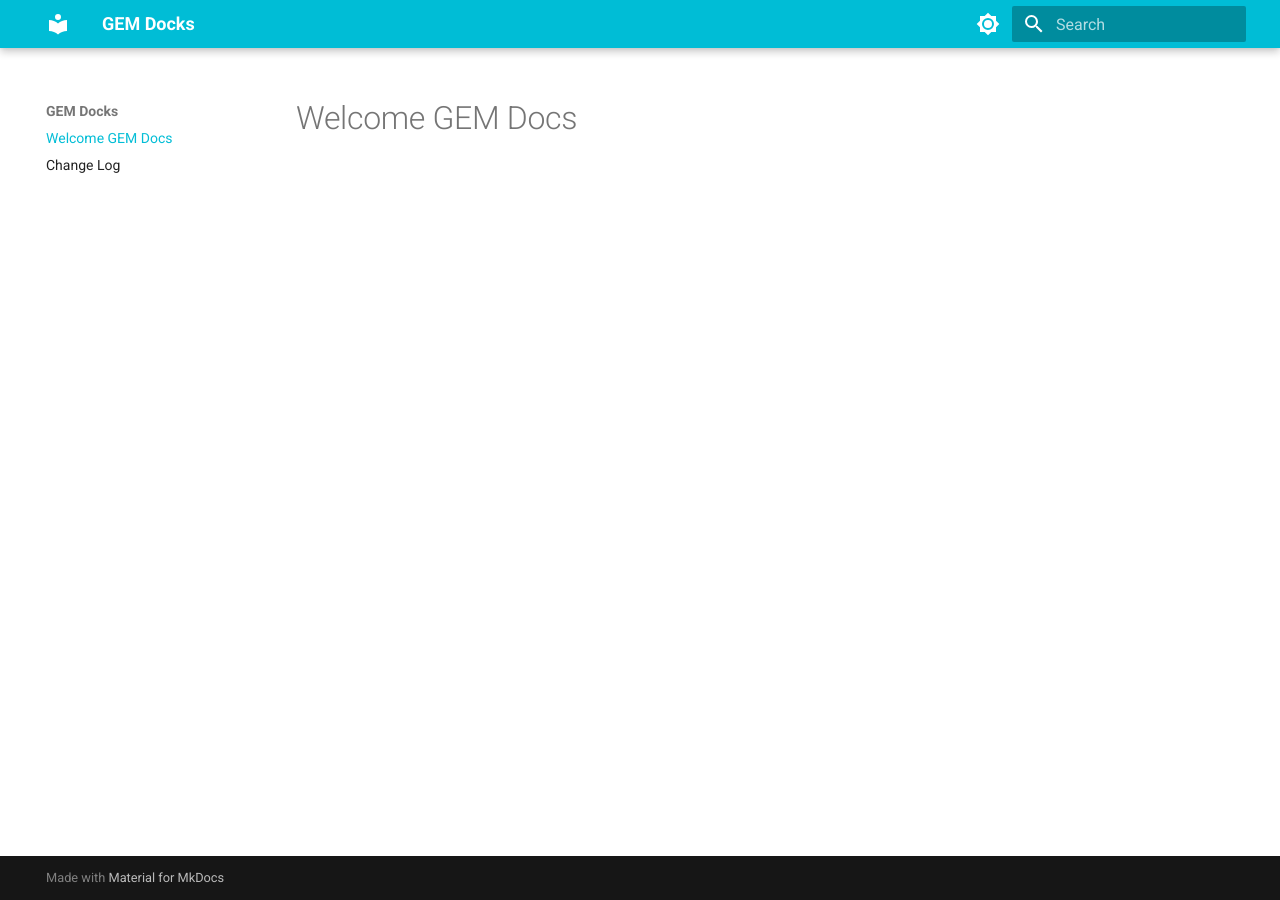
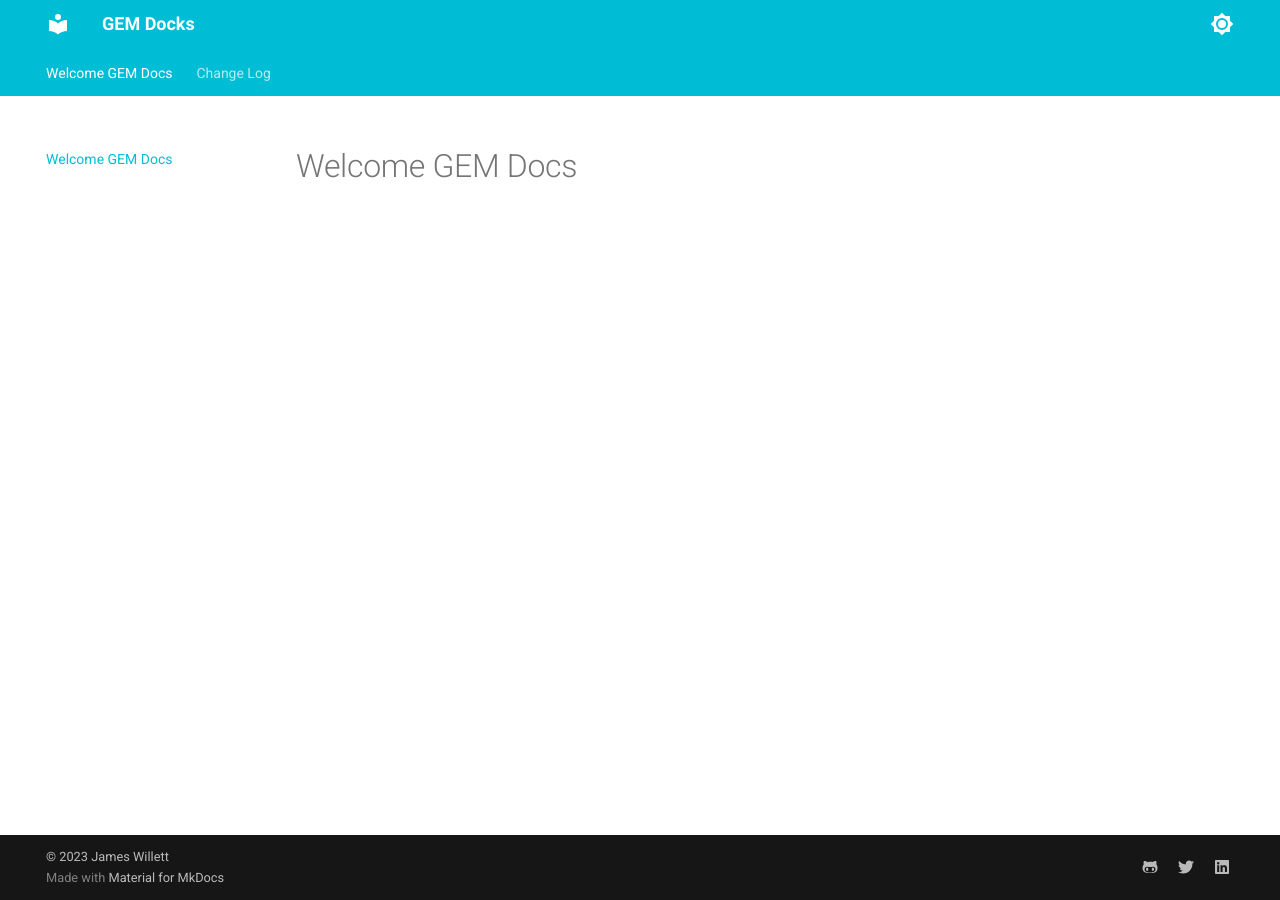
Before and after one commit to Group-Expense-Manager/gem-docs, an MkDocs documentation site: the page built from docs/index.md, in a window 1280 px wide. Built offline with MkDocs 1.6.1 and Material for MkDocs 9.7.7, drawn with Linux system fonts in a browser that asks for light colours.

Commit message:
GEM | FIX

```diff
--- a/mkdocs.yml
+++ b/mkdocs.yml
@@ -2,6 +2,20 @@ site_name: GEM Docks
 
 theme:
   name: material
+
+  features:
+    - navigation.tabs
+    - navigation.sections
+    - toc.integrate
+    - navigation.top
+    - search.suggest
+    - search.highlight
+    - content.tabs.link
+    - content.code.annotation
+    - content.code.copy
+
+  language: pl
+
   palette:
     # Palette toggle for light mode
     - media: "(prefers-color-scheme: light)"
@@ -21,6 +35,38 @@ theme:
         icon: material/brightness-4
         name: Switch to light mode
 
+plugins:
+  - social
+
+extra:
+  social:
+    - icon: fontawesome/brands/github-alt
+      link: https://github.com/james-willett
+    - icon: fontawesome/brands/twitter
+      link: https://twitter.com/TheJamesWillett
+    - icon: fontawesome/brands/linkedin
+      link: https://www.linkedin.com/in/willettjames/
+
+markdown_extensions:
+  - pymdownx.highlight:
+      anchor_linenums: true
+  - pymdownx.inlinehilite
+  - pymdownx.snippets
+  - admonition
+  - pymdownx.arithmatex:
+      generic: true
+  - footnotes
+  - pymdownx.details
+  - pymdownx.superfences
+  - pymdownx.mark
+  - attr_list
+  - pymdownx.emoji:
+      emoji_index: !!python/name:materialx.emoji.twemoji
+      emoji_generator: !!python/name:materialx.emoji.to_svg
+
+copyright: |
+  &copy; 2023 <a href="https://github.com/james-willett"  target="_blank" rel="noopener">James Willett</a>
+
 extra_css:
   - stylesheets/extra.css
 
```
Also changed, not shown: 1 other file.
